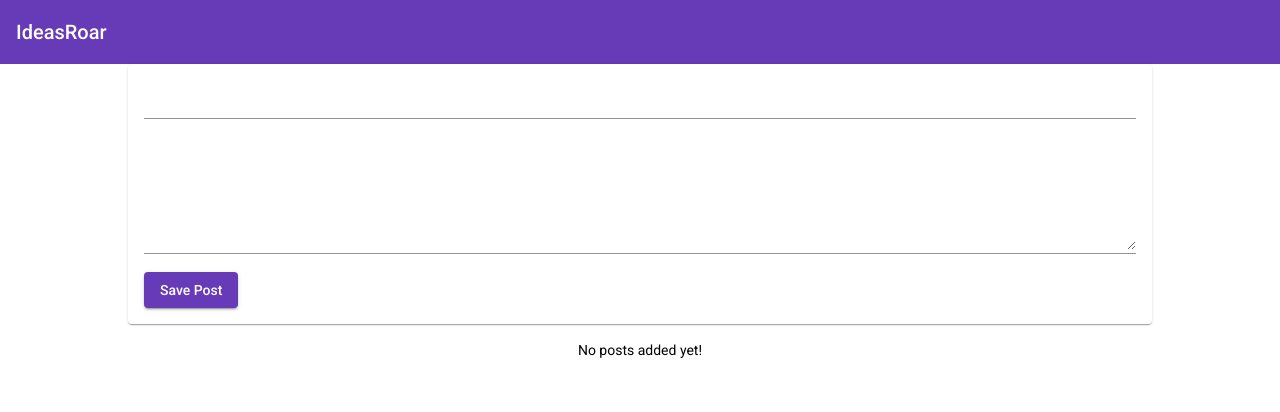
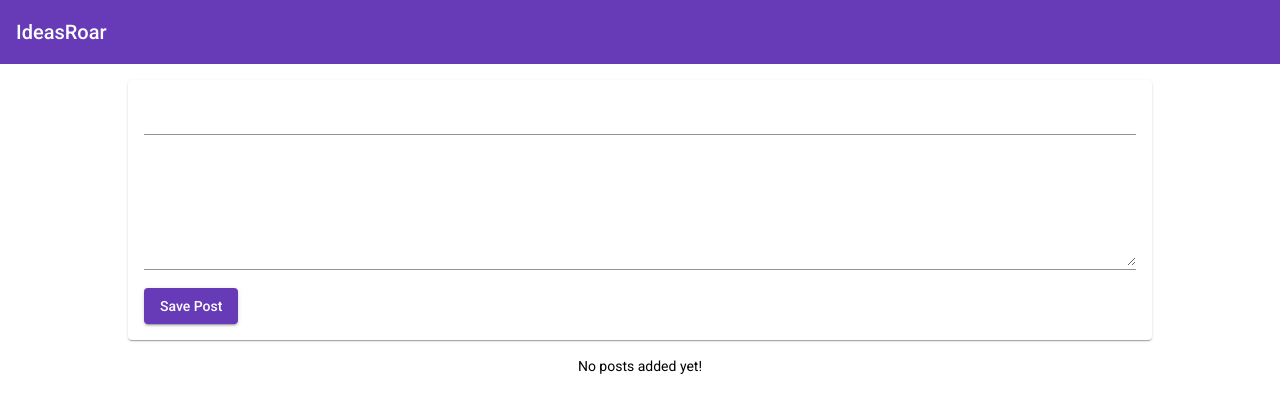
Before and after one commit to JishanBaig/mean-course, an Angular app: page / in a window 1280 px wide. Shown: the top 412 px of the page. Built offline with nearby package versions, Linux system fonts and the light colour scheme.

Commit message:
PostService Created

```diff
--- a/src/app/app.component.css
+++ b/src/app/app.component.css
@@ -4,7 +4,6 @@ or css class selectors
 */
 
 main {
-  margin-top: 1rem;
   width: 80%;
-  margin: auto;
+  margin: 1rem auto;
 }
--- a/src/app/app.module.ts
+++ b/src/app/app.module.ts
@@ -26,6 +26,7 @@ import { PostCreateComponent } from './posts/post-create/post-create.component';
 import { HeaderComponent } from './header/header.component';
 import { ITS_JUST_ANGULAR } from '@angular/core/src/r3_symbols';
 import { PostListComponent } from './posts/post-list/post-list.component';
+// import { PostsService } from './posts/post.service';
 
 @NgModule({
   declarations: [
@@ -47,6 +48,7 @@ import { PostListComponent } from './posts/post-list/post-list.component';
     MatToolbarModule,
     MatExpansionModule
   ],
+  // providers: [ PostsService ],
   providers: [],
   bootstrap: [AppComponent]
   // one root component, other component would be nested
--- a/src/app/posts/post-list/post-list.component.ts
+++ b/src/app/posts/post-list/post-list.component.ts
@@ -1,5 +1,6 @@
 import { Component, Input} from '@angular/core';
 import { Post } from '../post.model';
+import { PostsService } from '../post.service';
 
 // lets see if we can out put somew dummy posts.
 // done that
@@ -19,6 +20,10 @@ export class PostListComponent {
   @Input() posts: Post[] = [];
   // dynamically loop through these posts and output the data.->
   // Angular directives which allows us to manimulate elements in the dom when needed.
+  // postsService: PostsService;
 
+  constructor(public postsService: PostsService) {
+    // this.postsService = postsService;
+  }
 
 }
--- /dev/null
+++ b/src/app/posts/post.service.ts
@@ -0,0 +1,19 @@
+import { Post } from './post.model';
+import { Injectable } from '@angular/core';
+
+// agular will  not only be able to find this,
+// but also wil be having only one instance globally
+// same is applicable if service is added in providers
+@Injectable({providedIn: 'root'})
+export class PostsService {
+  private posts: Post[] = [];
+
+  getPosts() {
+    // spread operator.
+    return [...this.posts];
+  }
+  addPost(title: string, content: string) {
+    const post: Post = {title: title, content: content};
+    this.posts.push(post);
+  }
+}
```
Also changed, not shown: src/app/app.component.ts (+8 -0 lines).
